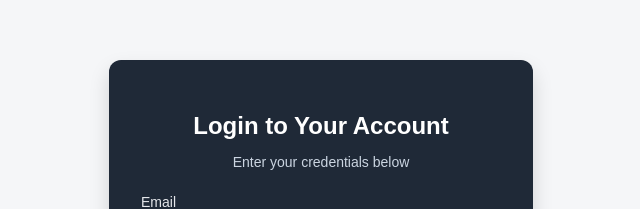
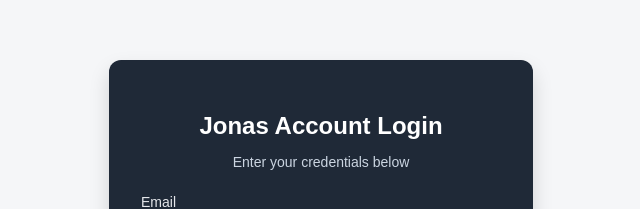
Before and after one commit to billhumphrey/CRM, a React (Vite) app in the folder jonas/: page / in a window 1280 px wide. Shown: the part 170-379 px from the top of the page, without its empty margins (319-959 px from the left). Built offline with nearby package versions, Linux system fonts and the light colour scheme.

Commit message:
chore: changing header for login page

```diff
--- a/jonas/src/pages/Login.jsx
+++ b/jonas/src/pages/Login.jsx
@@ -29,7 +29,7 @@ export default function Login() {
     <div className="login-page">
       <div className="login-card">
         <div className="login-header">
-          <h2 className="login-title">Login to Your Account</h2>
+          <h2 className="login-title">Jonas Account Login</h2>
           <p className="login-subtitle">Enter your credentials below</p>
         </div>
 
```
